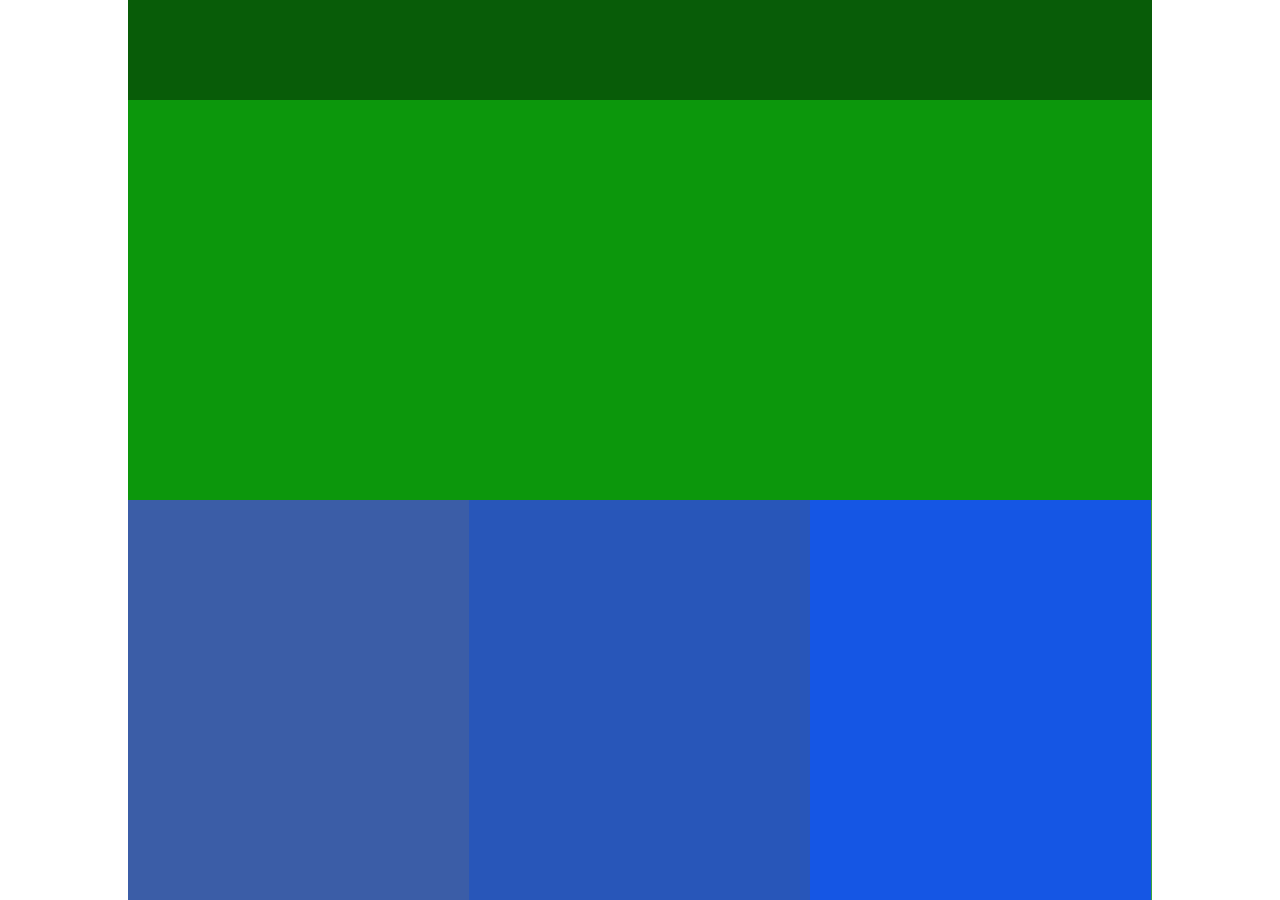
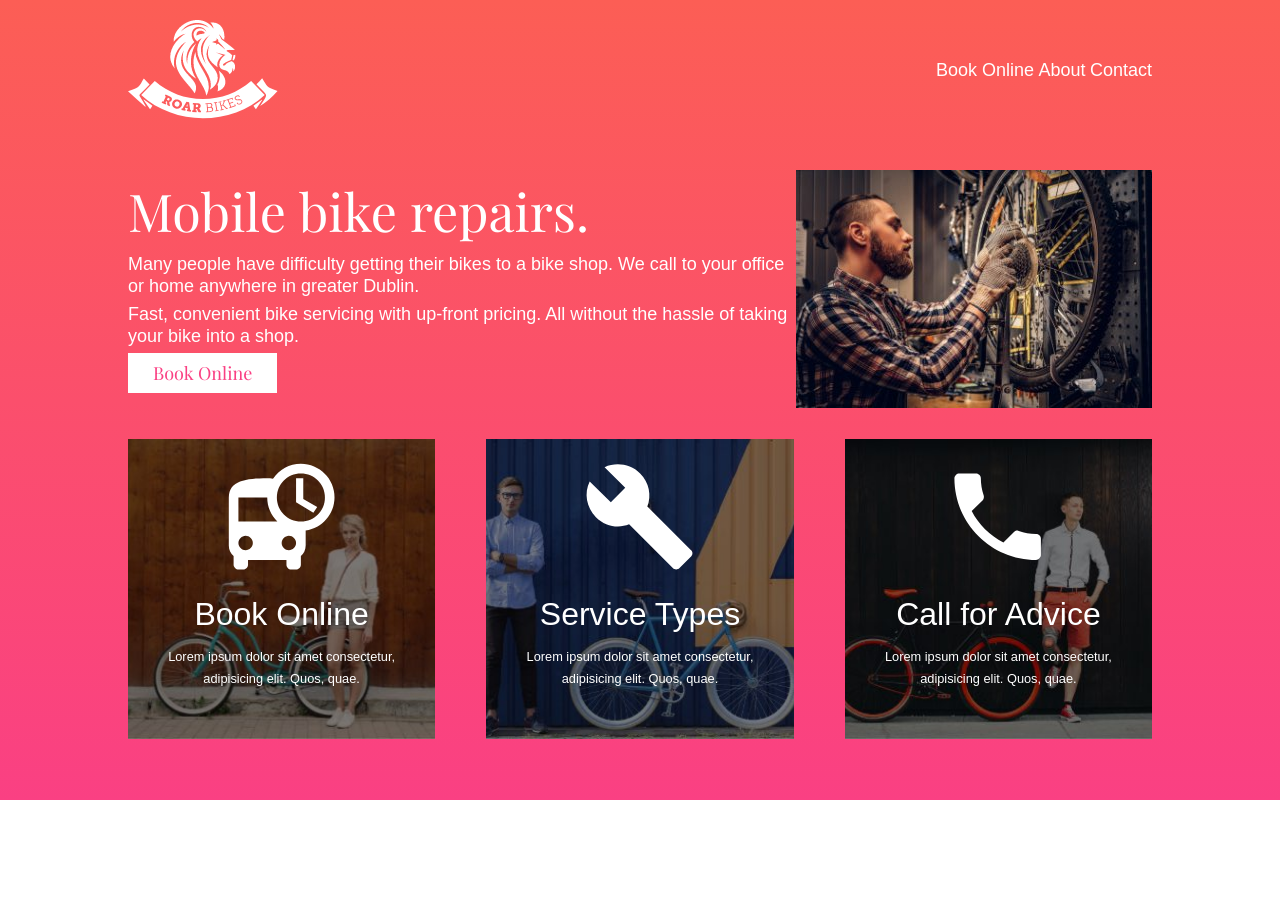
Before and after one commit to bsilva89/Responsive-web-design, a plain HTML site: page Projects/Project2/index.html in a window 1280 px wide. After the commit the page ends 800 px from the top, so only its background shows below. Drawn offline with nearby package versions, Linux system fonts and the light colour scheme.

Commit message:
project2 updates

```diff
--- a/Projects/Project2/index.html
+++ b/Projects/Project2/index.html
@@ -1,27 +1,60 @@
 <!DOCTYPE html>
 <html lang="en">
+
 <head>
     <meta charset="UTF-8">
     <meta name="viewport" content="width=device-width, initial-scale=1.0">
-    <title>Roar Bikes Repair</title>
+    <title>Mobile bike repairs anywhere in greater Dublin, Ireland.</title>
     <link rel="stylesheet" href="css-reset.css">
     <link rel="stylesheet" href="style.css">
+    <link href="https://fonts.googleapis.com/css2?family=Playfair+Display&display=swap" rel="stylesheet">
 </head>
+
 <body>
     <div class="container">
         <header>
-
+            <img src="images/logo-roar-bikes.png" alt="logo-roar">
+            <nav>
+                <a href="#">Book Online</a>
+                <a href="#">About</a>
+                <a href="#">Contact</a>
+            </nav>
         </header>
-
         <main>
-
+            <div class="herobox1">
+                <h1>Mobile bike repairs.</h1>
+                <p>Many people have difficulty getting their bikes to a bike shop. We call to your office or home
+                    anywhere in greater Dublin.</p>
+                <p>Fast, convenient bike servicing with up-front pricing. All without the hassle of taking your bike
+                    into a shop.</p>
+                <a href="#" class="myButton">Book Online</a>
+            </div>
+            <img src="images/image-bike-repair-service.jpg" alt="photo-bike-repair" class="herobox2">
         </main>
-
         <div class="cards">
-            <div class="cards1"></div>
-            <div class="cards2"></div>
-            <div class="cards3"></div>
+            <div class="cards1">
+                <a href="#">
+                    <img src="images/icon1-delivery.png" alt="delivery">
+                    <h2>Book Online</h2>
+                    <p>Lorem ipsum dolor sit amet consectetur, adipisicing elit. Quos, quae.</p>
+                </a>
+            </div>
+            <div class="cards2">
+                <a href="#">
+                    <img src="images/icon2-wrench.png" alt="service">
+                    <h2>Service Types</h2>
+                    <p>Lorem ipsum dolor sit amet consectetur, adipisicing elit. Quos, quae.</p>
+                </a>
+            </div>
+            <div class="cards3">
+                <a href="#">
+                    <img src="images/icon3-phone.png" alt="contact">
+                    <h2>Call for Advice</h2>
+                    <p>Lorem ipsum dolor sit amet consectetur, adipisicing elit. Quos, quae.</p>
+                </a>
+            </div>
         </div>
     </div>
 </body>
+
 </html>
--- a/Projects/Project2/style.css
+++ b/Projects/Project2/style.css
@@ -1,41 +1,107 @@
+html {
+    height: 100%;
+}
+
+body {
+    background-image: linear-gradient(#FC5E55, #FA4083);
+    font-family: 'Playfair Display', serif;
+    color: white;
+    font-size: 1.125rem;
+}
+
+a {
+    text-decoration: none;
+    color: white;
+    font-family: sans-serif;
+}
+
 .container {
     width: 1024px;
-    min-height: 400px;
-    background-color: rgb(7, 59, 7);
+    min-height: 300px;
     margin-left: auto;
     margin-right: auto;
 }
 
 header {
-    min-height: 100px;
-    background-color: rgb(8, 92, 8);
+    display: flex;
+    justify-content: space-between;
+    align-items: center;
+    padding-top: 20px;
+    padding-bottom: 20px;
 }
 
 main {
-    min-height: 400px;
-    background-color: rgb(12, 151, 12);
+    min-height: 300px;
+    display: flex;
+    align-items: center;
 }
 
 .cards {
-    min-height: 400px;
-    background-color: rgb(59, 167, 59);
-    display: flex
+    min-height: 300px;
+    display: flex;
+    justify-content: space-between;
+    text-align: center;
 }
 
 .cards1 {
-    /* min-height: 400px; */
-    background-color: rgb(59, 93, 167);
-    width: 33.3%;
+    background-image: url(images/image-background-card1.jpg);
+    background-size: cover;
+    background-position: bottom;
+    width: 30%;
 }
 
 .cards2 {
-    /* min-height: 400px; */
-    background-color: rgb(40, 86, 185);
-    width: 33.3%;
+    background-image: url(images/image-background-card2.jpg);
+    background-size: cover;
+    background-position: bottom;
+    width: 30%;
 }
 
 .cards3 {
-    /* min-height: 400px; */
-    background-color: rgb(21, 86, 228);
-    width: 33.3%;
+    background-image: url(images/image-background-card3.jpg);
+    background-size: cover;
+    background-position: bottom;
+    width: 30%;
 }
+
+.herobox1 {
+    flex: 2;
+}
+
+.herobox2 {
+    flex: 1;
+}
+
+h1 {
+    font-size: 3.25rem;
+    margin-bottom: 1rem;
+}
+
+h2 {
+    font-size: 2rem;
+    margin-bottom: 1rem;
+    margin-top: 20px;
+}
+
+.cards p{
+    font-size: 0.8rem;
+    margin: 10px 30px 20px 30px;
+}
+
+.cards img {
+    padding-top: 20px;
+}
+
+p {
+    line-height: 1.375rem;
+    margin-bottom: 0.375rem;
+    font-family: sans-serif;
+}
+
+.myButton{
+    background-color: white;
+    color: #FA4083;
+    font-family: 'Playfair Display', serif;
+    padding: 11px 25px;
+    display: inline-block;
+}
```
Also changed, not shown: Projects/Project2/images/icon1-delivery.png (added), Projects/Project2/images/icon2-wrench.png (added), Projects/Project2/images/icon3-phone.png (added), Projects/Project2/images/image-background-card1.jpg (added), Projects/Project2/images/image-background-card2.jpg (added), Projects/Project2/images/image-background-card3.jpg (added), Projects/Project2/images/image-bike-repair-service.jpg (added), Projects/Project2/images/logo-roar-bikes.png (added).
